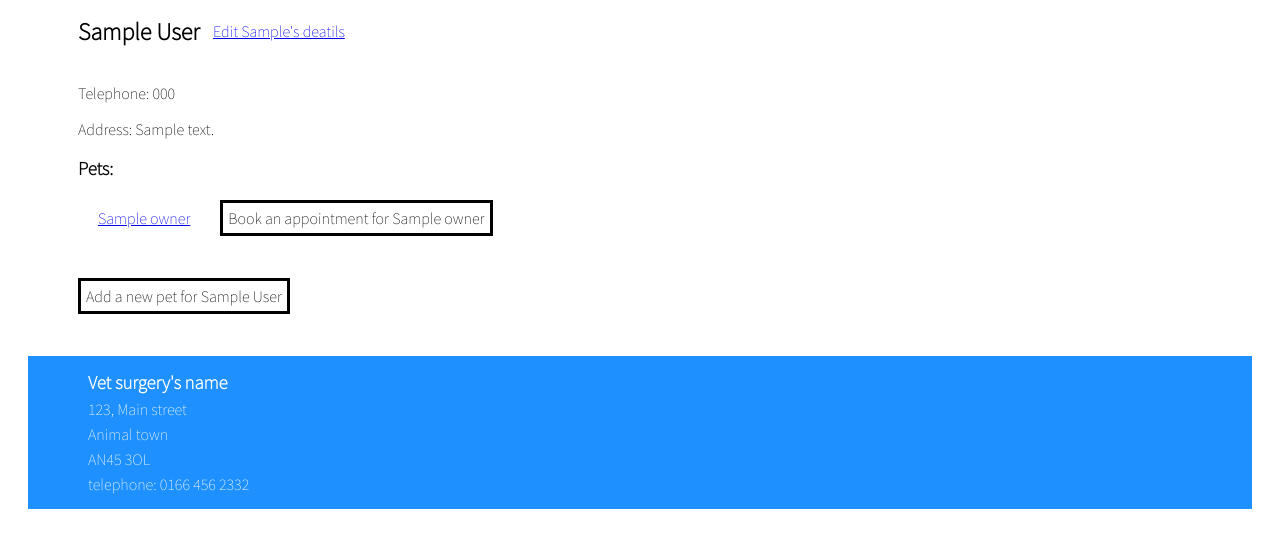
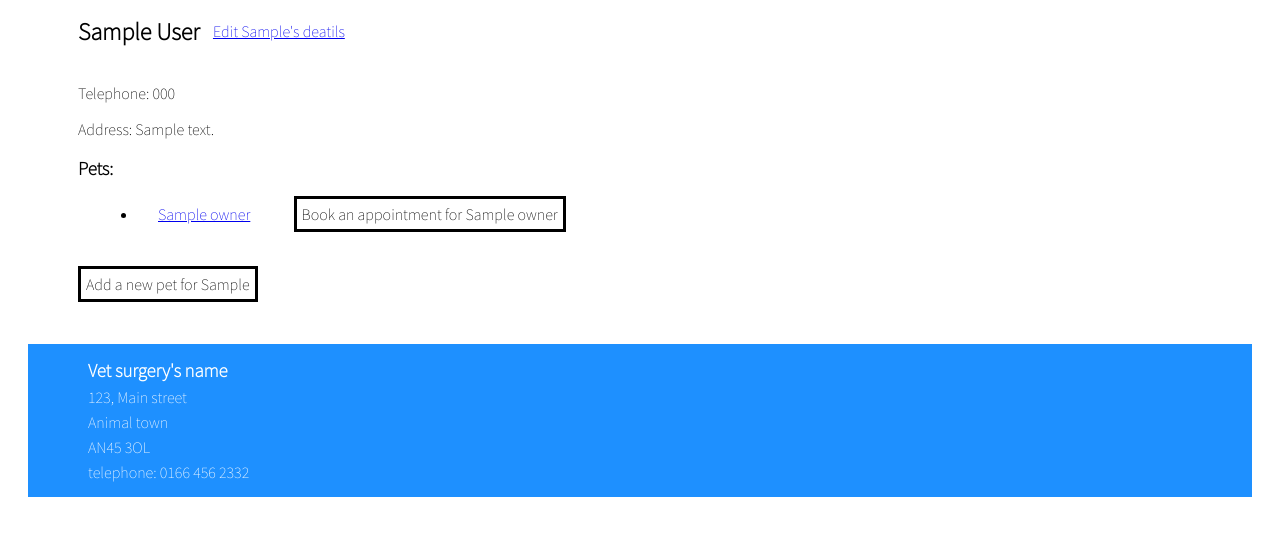
Before and after one commit to saraMDavies/vet_admin_app, a Flask app: page /owners/1 in a window 1280 px wide. Shown: the part 135-683 px from the top of the page. Run offline with Flask 2, Linux system fonts and the light colour scheme; a database or web service that is not in the repository returns one stand-in record (values such as "Sample title"); some libraries are stand-ins or nearby versions.

Commit message:
buttons for new pet and book on show oners page styled

```diff
--- a/vet_app/static/style.css
+++ b/vet_app/static/style.css
@@ -66,13 +66,18 @@ main > section > nav {
 
 }
 
-.customer-pet {
+.customer-pets {
     margin: 20px;
-    display: flex;
+
 }
 
 .customer-pet > a {
-    margin-right: 30px;
+    margin: 20px;
+}
+
+.customer-pet {
+    margin-block-start: 1.5em;
+    margin-block-end: 1.5em;
 }
 
 .button-link {
--- a/vet_app/templates/owners/show.html
+++ b/vet_app/templates/owners/show.html
@@ -12,16 +12,21 @@
 <div class="list-of-pets">
     <h3>Pets:</h3>
 
-    <section class = customer-pet>
-        {% for pet in pets %}
-        <a class = "pet-link" href="/pets/{{pet.id}}">{{pet.name}}</a>
-        <a class="button-link" href="/appointments/new">Book an appointment for {{pet.name}}</a>
-        {% endfor %}
-    </section>
+
+        <ul class="customer-pets">
+            {% for pet in pets %}
+            <li class = "customer-pet">
+                <a class = "pet-link" href="/pets/{{pet.id}}">{{pet.name}}</a>
+                <a class="button-link" href="/appointments/new">Book an appointment for {{pet.name}}</a>
+            </li>
+            {% endfor %}
+        </ul>
+
+
 
 </div>
 
-<a class="button-link" href="/pets/new">Add a new pet for {{owner.first_name}} {{owner.last_name}}</a>
+<a class="button-link" href="/pets/new">Add a new pet for {{owner.first_name}}</a>
 
 
 
```
